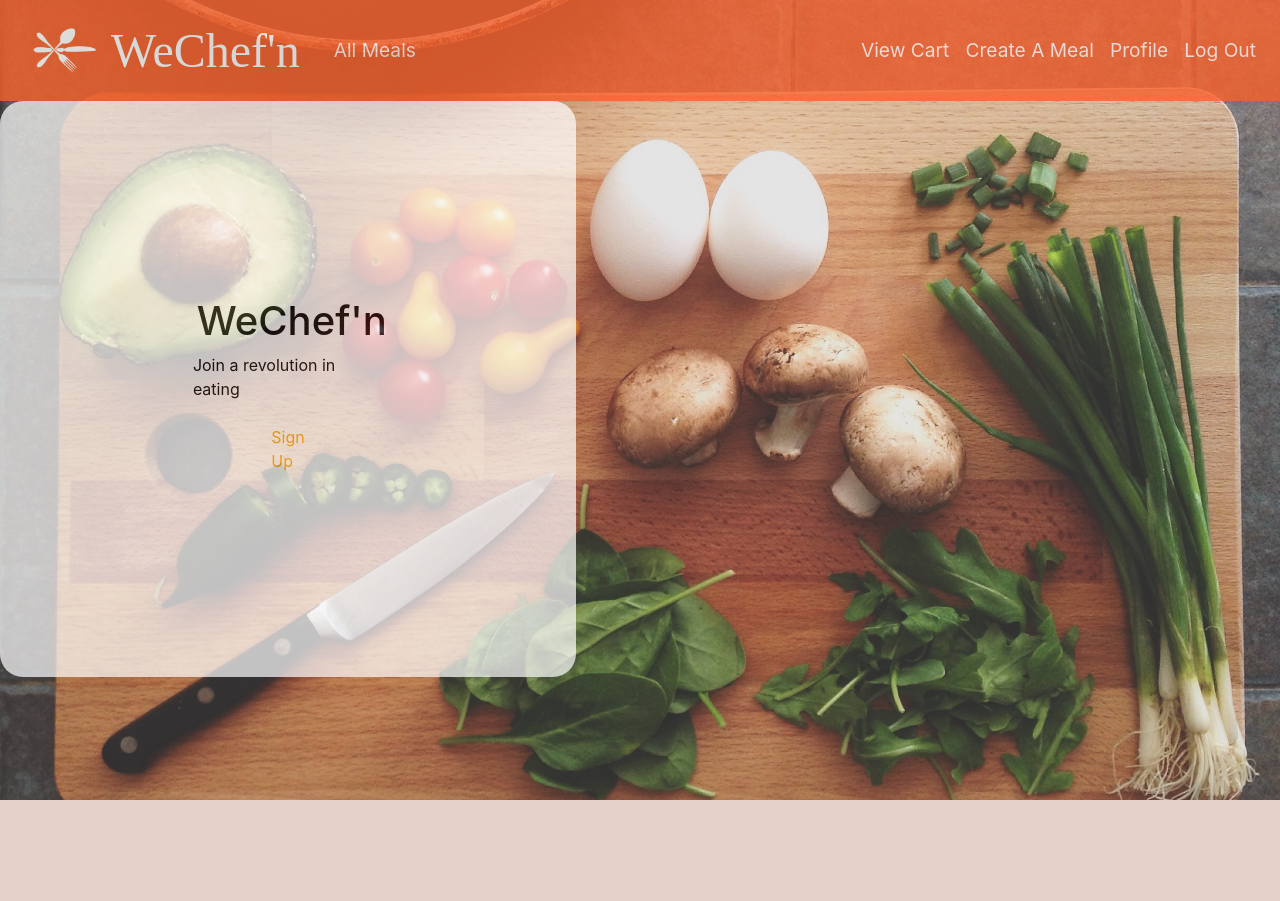
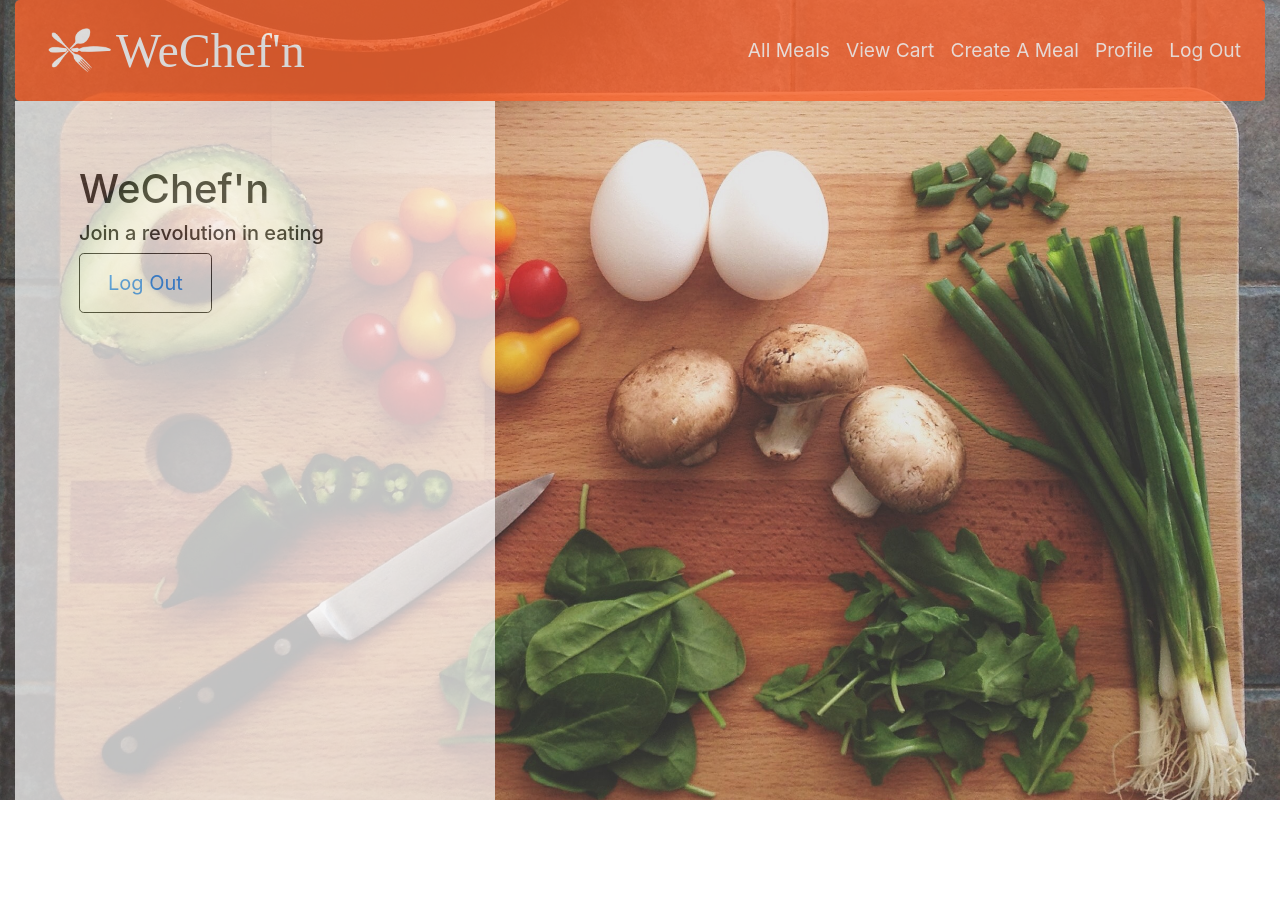
Before and after one commit to franics925/cook_around, a Django app: page / in a window 1280 px wide. Before the commit the page ends 800 px from the top, so only its background shows below. Run offline with Django 3.2, Linux system fonts and the light colour scheme; the visitor is signed in with stand-in values (Sample User, id 1); some libraries are stand-ins or nearby versions.

Commit message:
make layout changes

```diff
--- a/main_app/static/css/style.css
+++ b/main_app/static/css/style.css
@@ -2,10 +2,14 @@
     box-sizing: border-box;
 }
 
-
 nav {
     background: rgb(248, 97, 43);
     opacity: .8;
+    border-radius: .3em;
+}
+
+.navbar-toggler-icon {
+    filter: brightness(0) invert(1);
 }
 
 #headerLogo {
@@ -33,31 +37,35 @@
     font-size: 1.2em;
 }
 
-#homepage {
+main {
+    display: inline-block;
+    position: absolute;
+    background-image:url(../images/katie-smith-uQs1802D0CQ-unsplash.jpg);
+    background-attachment: fixed;
+    background-position: center;
+    background-size: cover;
+    height: 100%;
+    width: 100%;
+}
+
+#homepage.container {
     display: flex;
+    position: absolute;
     flex-direction: column;
-    justify-content: center;
-    align-items: center;
-    height: 30%;
-    width: 30%;
-    padding: 18em;
-    color: black;
+    justify-content: flex-start;
+    align-items: flex-start;
+    height: 100%;
+    width: 30rem;
+    padding: 4em;
+    color: rgb(41, 41, 41);
     background-color: white;
-    border-radius: 4%;
     opacity: .7;
 }
 
-main {
-    position: absolute;
-    justify-content:center;
-    align-items: center;
-    background: rgba(255, 122, 140, 0.106);
-    background-image:url(../images/katie-smith-uQs1802D0CQ-unsplash.jpg);
-    background-position: center;
-    background-size: cover;
-    height: 100%;
-    padding-right: 50px;
-}
+/* #homepage.container {
+    width: auto;
+    padding-top: 100px;
+} */
 
 .btn {
     padding: 1 4;
@@ -65,28 +73,25 @@
     line-height: 1.5;
     border-radius: .3rem;
     border-color: black;
+    background-color: white;
+    opacity: .8;
 }
 
 .container {
-    padding-right: 0em;
-    padding-left: 0em;
-    margin-right: 0em;
-    margin-left: 0em;
     max-width: none;
 }
 
-.navbar-toggler-icon {
-    filter: brightness(0) invert(1);
-}
 
-a {
+/* a {
     padding: 10px;
     color: orange;
     border: 3em;
-}
+} */
 
 form {
     padding: 2%;
+    background-color: white;
+    opacity: .85;
 
 }
 
@@ -95,10 +100,11 @@
 
 }
 
-h1 {
+/* h1 {
+    font-size: 50px;
     padding-left: 2%;
     padding-right: 2%;
-}
+} */
 
 
 
--- a/main_app/templates/base.html
+++ b/main_app/templates/base.html
@@ -23,13 +23,11 @@
         <span class="navbar-toggler-icon"></span>
         </button>
         <div class="collapse navbar-collapse" id="navbarText">
-          <ul class="navbar-nav mr-auto">
+          <ul class="navbar-nav ml-auto">
+            {% if user.is_authenticated %}
             <li class="nav-item active">
               <a class="nav-link" href="{% url 'index' %}">All Meals <span class="sr-only">(current)</span></a>
             </li>
-          </ul>
-          <ul class="navbar-nav ml-auto">
-            {% if user.is_authenticated %}
             <li class="nav-item active">
               <a class="nav-link" href="{% url 'cart' %}">View Cart <span class="sr-only">(current)</span></a>
             </li>
--- a/main_app/templates/home.html
+++ b/main_app/templates/home.html
@@ -1,16 +1,22 @@
 {% extends 'base.html' %}
 {% block content %}
 
+    <div class="container" id="homepage">
+        <div class="float-left">
+            <h1>WeChef'n</h1>
+            <h5>Join a revolution in eating</h5>
+        </div>
+        {% if not user.is_authenticated %}
+        <div class="btn">
+            <a class="nav-link" href="{% url 'signup' %}">Sign Up</a>
+        </div>
+        {% else %}
+        <li class="btn">
+            <a class="nav-link" href="{% url 'logout' %}">Log Out<span class="sr-only">(current)</span></a>
+        </li>
+        {% endif %}
 
-<div id="homepage">
-    <div>
-        <h1>WeChef'n</h1>
-        <p>Join a revolution in eating</p>
     </div>
-    <div class=.btn>
-        <a class="nav-link" href="{% url 'signup' %}">Sign Up</a>
-    </div>
-</div>
 
 
 {% endblock %}
--- a/main_app/templates/registration/login.html
+++ b/main_app/templates/registration/login.html
@@ -1,9 +1,9 @@
 {% extends 'base.html' %}
 {% block content %}
-<h1>Log In</h1>
 
 <!-- Add the login form -->
 <form method="post" action="{% url 'login' %}">
+  <h1>Log In</h1>
   {% csrf_token %}
   {{ form.as_p }}
   <input type="submit" class="btn" value="login">
--- a/main_app/templates/registration/signup.html
+++ b/main_app/templates/registration/signup.html
@@ -1,14 +1,13 @@
 {% extends 'base.html' %}
 {% block content %}
 <div id='signup_page'></div>
-  <h1>Sign Up</h1>
-  {% if error_message %}<p class="red-text">{{ error_message }}</p>{% endif %}
+{% if error_message %}<p class="red-text">{{ error_message }}</p>{% endif %}
 
   <form method="post" action="{% url 'signup' %}" id=>
+    <h1>Sign Up</h1>
     {% csrf_token %}
     {{ form.as_p }}
     {{ profile_form.as_p }}
-
     <input type="submit" class="btn" value="signup">
   </form>
 </div>
```
Also changed, not shown: 2 other files.
